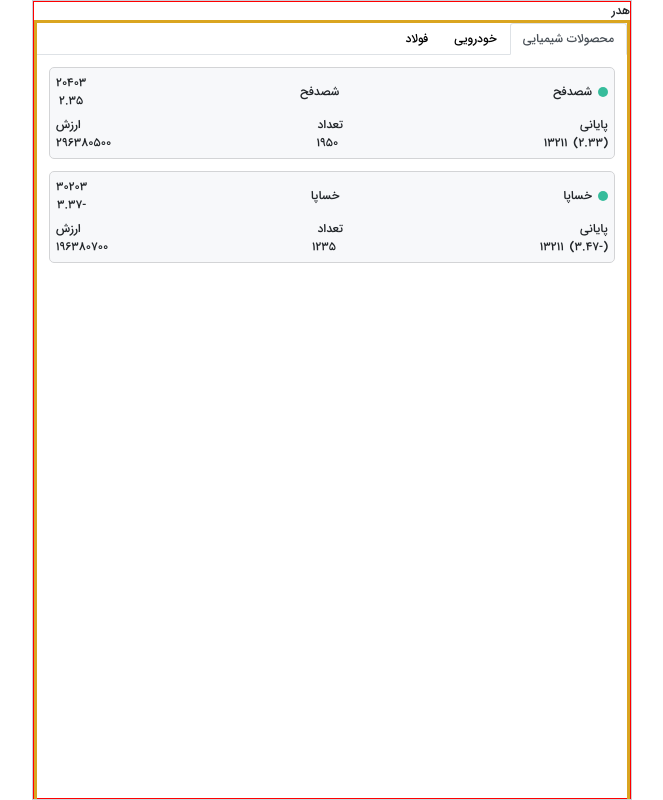
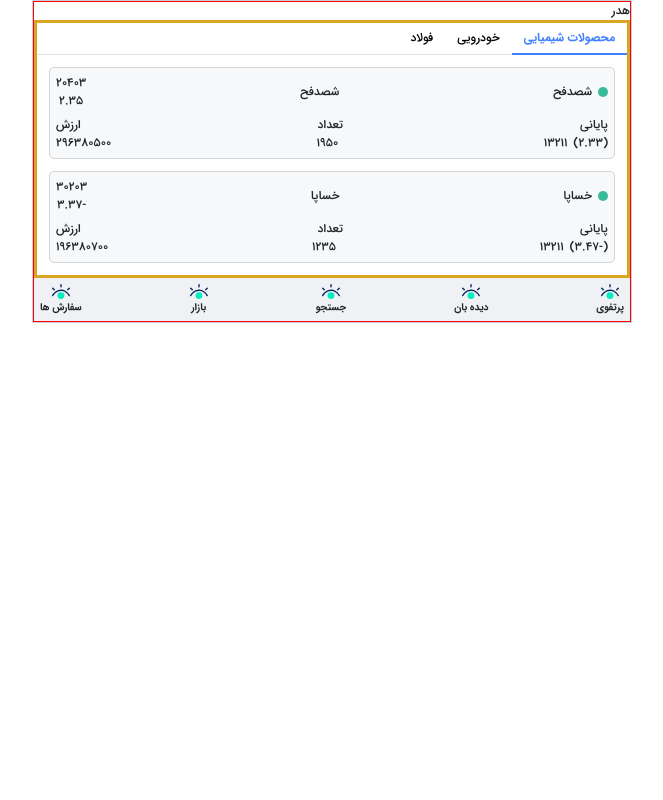
Before and after one commit to KiaShamaei/r-ak-1400, a React (Create React App) app: page / in a window 1280 px wide. Shown: the whole page, without its empty margins (308-971 px from the left). Built offline with nearby package versions, Linux system fonts and the light colour scheme; no server answers.

Commit message:
Update Some styles

```diff
--- a/src/assets/scss/_basic.scss
+++ b/src/assets/scss/_basic.scss
@@ -18,6 +18,6 @@ html,
 body,
 .main-container {
     width: 100vw;
-    height: 100vh;
+    // height: 100vh;
     overflow: hidden;
 }
--- /dev/null
+++ b/src/assets/scss/_packages.scss
@@ -0,0 +1,14 @@
+// ------------------------------------------------------- Tabs (react-bootstrap)
+.nav-tabs .nav-link {
+    border: none;
+}
+.nav-tabs .nav-link {
+    background-color: unset;
+    border: none;
+}
+
+.nav-tabs .nav-link.active {
+    font-family: iranSansBold;
+    color: #4181ff;
+    border-bottom: 2px solid #4181ff;
+}
--- a/src/assets/scss/styles.scss
+++ b/src/assets/scss/styles.scss
@@ -2,6 +2,7 @@
 @import './color';
 @import './basic';
 @import './utility';
+@import './packages';
 @import './dimensions';
 @import 'bootstrap/dist/css/bootstrap.min.css';
 
```
Also changed, not shown: src/assets/images/icon/watch.svg (added).
